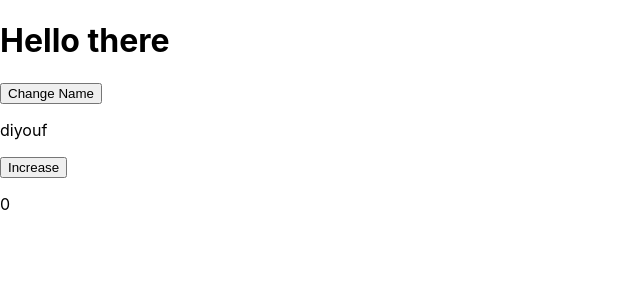
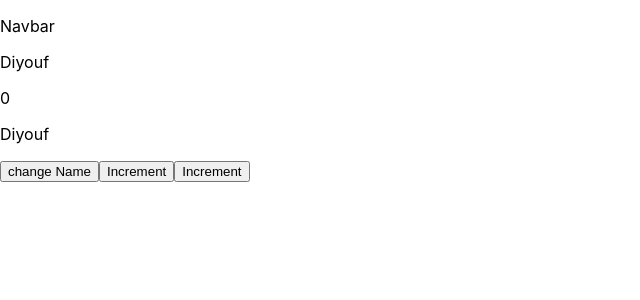
Before and after one commit to Diyouf/React-Study, a React (Create React App) app: page / in a window 1280 px wide. Shown: the top 300 px of the page, without its empty margins (0-640 px from the left). Built offline with nearby package versions, Linux system fonts and the light colour scheme.

Commit message:
functional component completed

```diff
--- a/src/App.js
+++ b/src/App.js
@@ -1,35 +1,32 @@
-import { Component } from 'react'
-import './App.css';
-import Navbar from './component/Navbar';
+import "./App.css";
+import Navbar from "./component/Navbar";
+import { useState } from "react";
 
-export default class App extends Component {
-  state = {
-    name: "diyouf",
-    place: "tirur",
-    count: 0
+export default function App() {
+  const [Count, setCount] = useState(0);
+  const [name, setName] = useState("Diyouf");
+
+  function increamentCount() {
+    setCount(Count + 1);
   }
 
-  handleStateData = () => {
-    this.setState({
-      name: "john",
-    })
+  function decreamentCount() {
+    if (Count <= 0) return alert("Invalid");
+
+    setCount(Count - 1);
   }
 
-  increase = () => {
-    this.setState(last => ({
-      count: last.count + 1
-    }))
+  function changeName() {
+    setName("john");
   }
-
-  render() {
-    return (
-      <div className="App">
-        <h1>Hello there</h1>
-        <button onClick={this.handleStateData}>Change Name</button>
-        <Navbar name={this.state.name} />
-        <button onClick={this.increase}>Increase</button>
-        <p>{this.state.count}</p>
-      </div>
-    )
-  }
+  return (
+    <div className="App">
+      <Navbar name={name} />
+      <p>{Count}</p>
+      <p>{name}</p>
+      <button onClick={changeName}>change Name</button>
+      <button onClick={increamentCount}>Increment</button>
+      <button onClick={decreamentCount}>Increment</button>
+    </div>
+  );
 }
--- a/src/component/Navbar.js
+++ b/src/component/Navbar.js
@@ -1,11 +1,8 @@
-import { Component } from "react";
-
-export default class Navbar extends Component{
-    render() {
-        return (
-            <div className="navbar">
-                <p>{this.props.name}</p>
-            </div>
-        )
-    }
+export default function Navbar(props) {
+  return (
+    <div>
+      <p>Navbar</p>
+      <p>{props.name}</p>
+    </div>
+  );
 }
```
